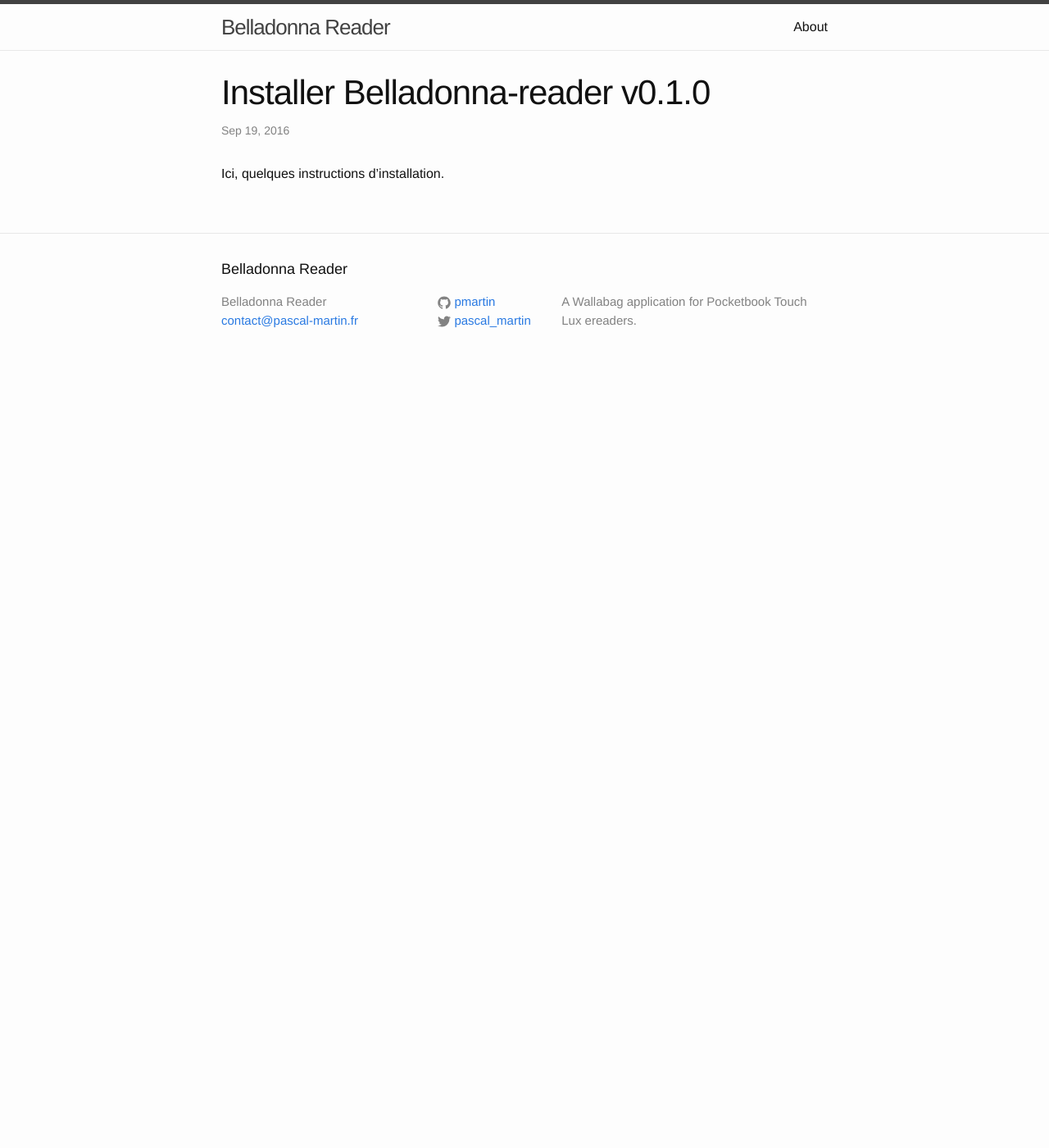
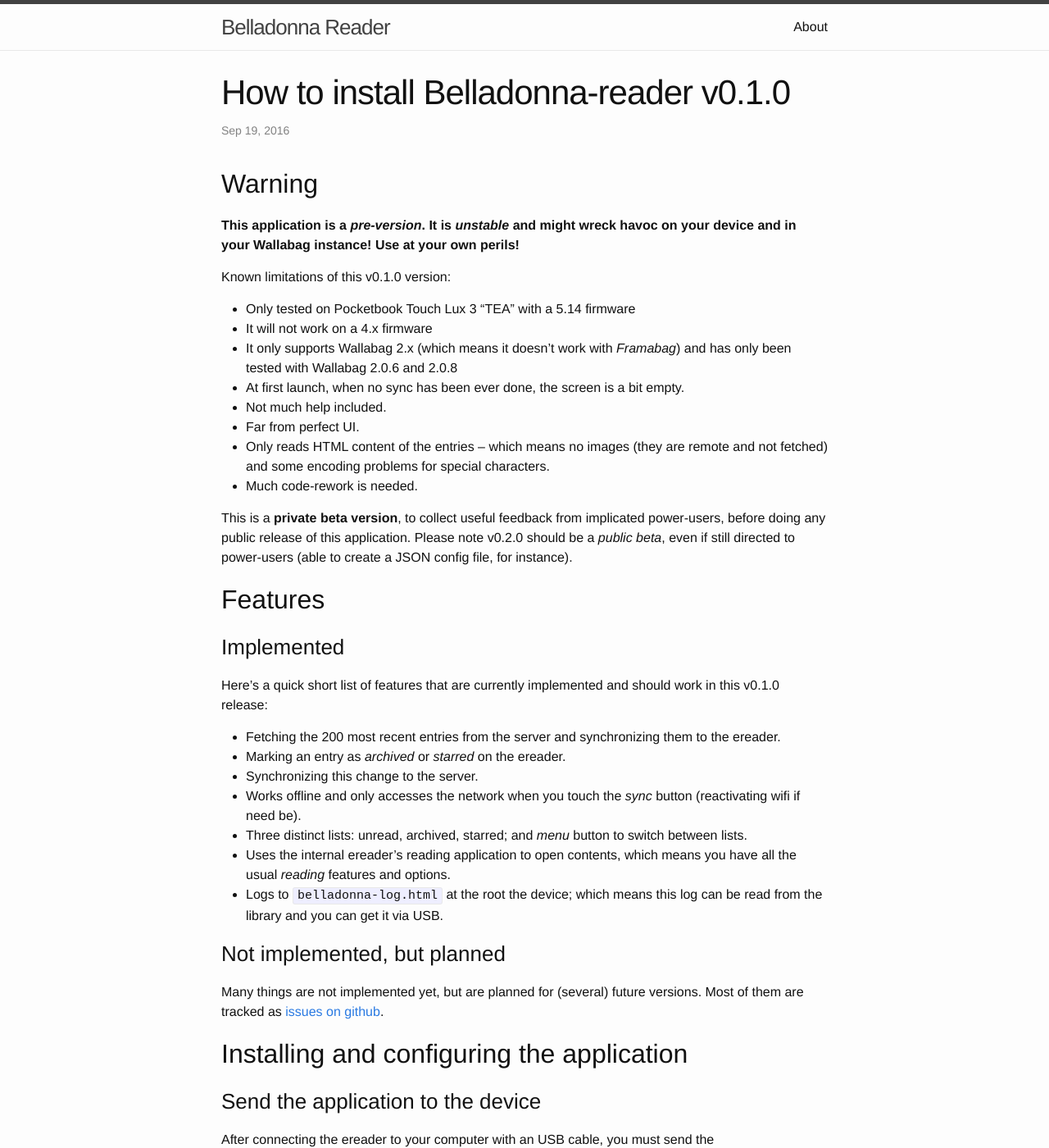
Before and after one commit to pmartin/plop-reader, a Jekyll site: the page built from docs/_posts/2016-09-19-install-v0.1.0.md, in a window 1280 px wide and 1400 px high. Shown: the whole window at 82% size. Built offline with Jekyll 4.4.1, drawn with Linux system fonts in a browser that asks for light colours; some of the changed text lies outside the part shown.

Commit message:
Post about v0.1.0: warnings, features, install

````diff
--- a/docs/_posts/2016-09-19-install-v0.1.0.md
+++ b/docs/_posts/2016-09-19-install-v0.1.0.md
@@ -1,7 +1,86 @@
 ---
 layout: post
-title:  "Installer Belladonna-reader v0.1.0"
+title:  "How to install Belladonna-reader v0.1.0"
 date:   2016-09-19
 ---
 
-Ici, quelques instructions d'installation.
+## Warning
+
+**This application is a *pre-version*. It is *unstable* and might wreck havoc on your device and in your Wallabag instance! Use at your own perils!**
+
+Known limitations of this v0.1.0 version:
+
+ * Only tested on Pocketbook Touch Lux 3 "TEA" with a 5.14 firmware
+ * It will not work on a 4.x firmware
+ * It only supports Wallabag 2.x (which means it doesn't work with *Framabag*) and has only been tested with Wallabag 2.0.6 and 2.0.8
+ * At first launch, when no sync has been ever done, the screen is a bit empty.
+ * Not much help included.
+ * Far from perfect UI.
+ * Only reads HTML content of the entries -- which means no images (they are remote and not fetched) and some encoding problems for special characters.
+ * Much code-rework is needed.
+
+This is a **private beta version**, to collect useful feedback from implicated power-users, before doing any public release of this application. Please note v0.2.0 should be a *public beta*, even if still directed to power-users (able to create a JSON config file, for instance).
+
+
+## Features
+
+### Implemented
+
+Here's a quick short list of features that are currently implemented and should work in this v0.1.0 release:
+
+ * Fetching the 200 most recent entries from the server and synchronizing them to the ereader.
+ * Marking an entry as *archived* or *starred* on the ereader.
+ * Synchronizing this change to the server.
+ * Works offline and only accesses the network when you touch the *sync* button (reactivating wifi if need be).
+ * Three distinct lists: unread, archived, starred; and *menu* button to switch between lists.
+ * Uses the internal ereader's reading application to open contents, which means you have all the usual *reading* features and options.
+ * Logs to `belladonna-log.html` at the root the device; which means this log can be read from the library and you can get it via USB.
+
+
+### Not implemented, but planned
+
+Many things are not implemented yet, but are planned for (several) future versions. Most of them are tracked as [issues on github](https://github.com/pmartin/belladonna/issues).
+
+
+## Installing and configuring the application
+
+### Send the application to the device
+
+After connecting the ereader to your computer with an USB cable, you must send the `belladonna.app` file to the ereader, in `/applications/` :
+
+![The 'application' directory](/images/v0.1.0/directory-application.png)
+
+It will then be visible in the applications drawer of the ereader.
+
+
+### Configuation file
+
+You must create a JSON file, called `config.json`, from the following template:
+
+```json
+{
+    "url": "YOUR WALLABAG INSTANCE URL",
+    "client_id": "CLIENT_ID GENERATED BY WALLABAG",
+    "secret_key": "SECRET KEY GENERATED BY WALLABAG",
+    "login": "YOUR LOGIN",
+    "password": "YOUR PASSWORD"
+}
+```
+
+If your Wallabag instance is protected by HTTP-Basic, you can use the following template (but take a look at [this wallabag issue](https://github.com/wallabag/wallabag/issues/2278)):
+
+```json
+{
+    "url": "YOUR WALLABAG INSTANCE URL",
+    "http_login": "HTTP-BASIC LOGIN",
+    "http_password": "HTTP-BASIC PASSWORD",
+    "client_id": "CLIENT_ID GENERATED BY WALLABAG",
+    "secret_key": "SECRET KEY GENERATED BY WALLABAG",
+    "login": "YOUR LOGIN",
+    "password": "YOUR PASSWORD"
+}
+```
+
+After connecting your ereader to your computer with an USB cable, you must send this `config.json` file to the ereader, in `/system/share/belladonna` (you might have to create that last directory):
+
+![The 'application' directory](/images/v0.1.0/directory-system-share.png)
````
